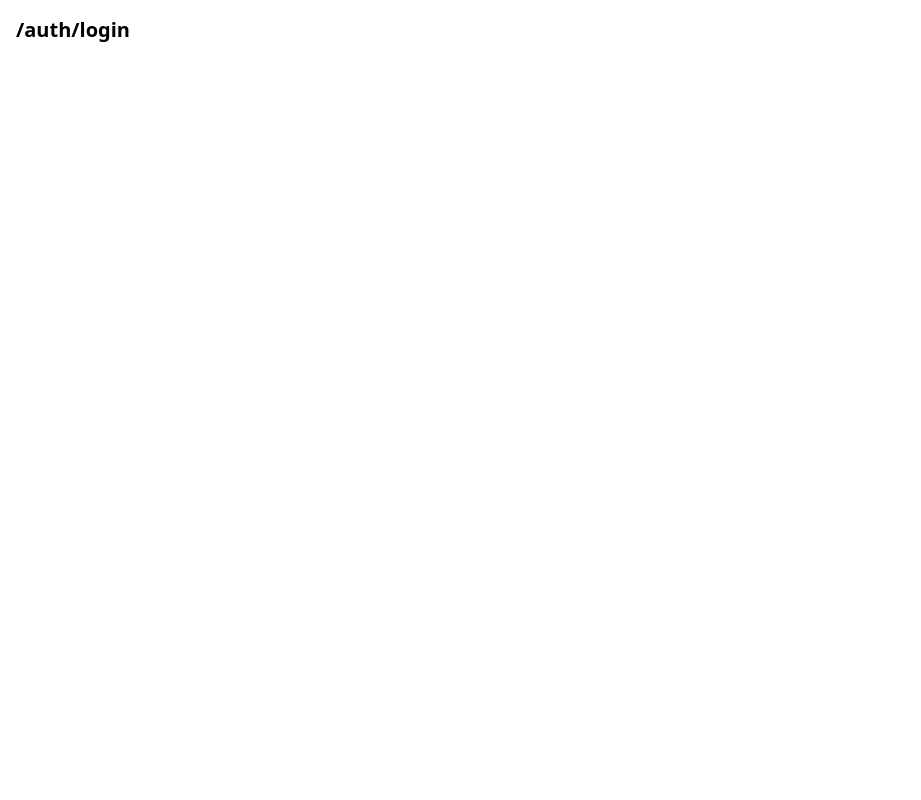
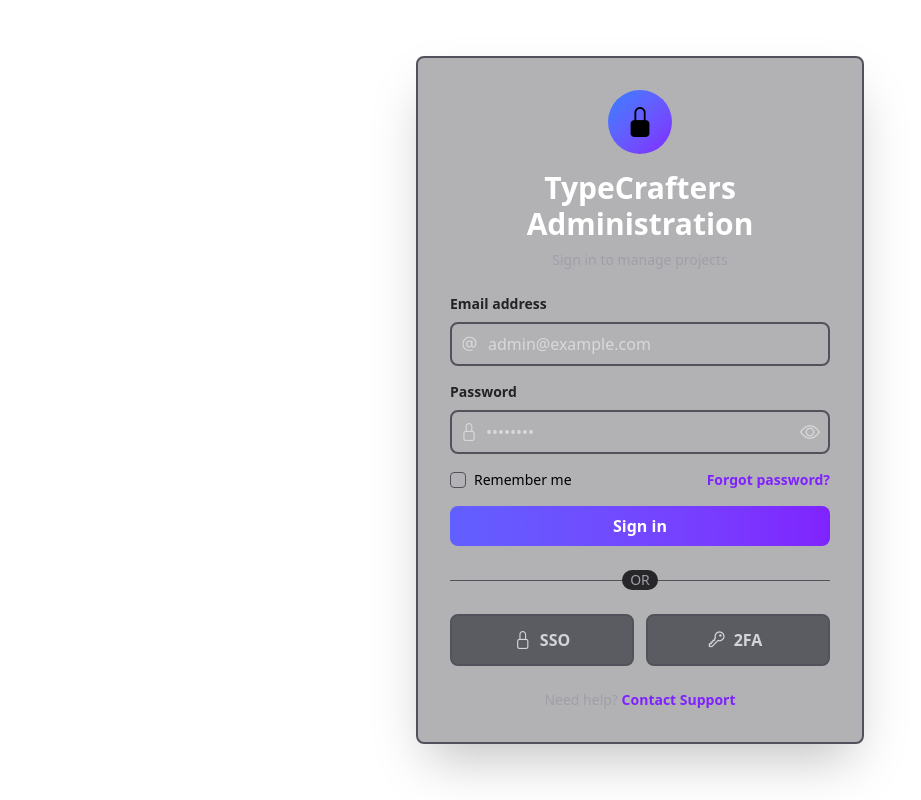
Before and after one commit to type-crafters/hq-admin, a SvelteKit app: page /auth/login in a window 1280 px wide. Shown: the whole page, without its empty margins (0-921 px from the left). Built offline with nearby package versions, Linux system fonts and the light colour scheme; no server answers.

Commit message:
Working login form

```diff
--- /dev/null
+++ b/src/common/interface/LoginResponse.ts
@@ -0,0 +1,4 @@
+export interface LoginResponse {
+    message: string;
+    roles?: string[];
+}
--- /dev/null
+++ b/src/common/interface/index.ts
@@ -0,0 +1 @@
+export type { LoginResponse } from "./LoginResponse";
--- a/src/lib/Container.svelte
+++ b/src/lib/Container.svelte
@@ -1,13 +1,25 @@
 <script lang="ts">
+    import type { Snippet } from "svelte";
+
     interface ContainerProps {
+        centered: boolean
+        children?: Snippet;
+        class?: string;
+        id?: string;
+        maxWidth: string;
         scrollable: boolean;
     }
 
-    const { scrollable }: ContainerProps = $props();
+    const { centered = false, children, class: className, id, maxWidth, scrollable }: ContainerProps = $props();
 </script>
 
-<section>
-    <div>
-
+<section {id} class={[
+    scrollable ? "overflow-y-auto" : "overflow-y-hidden",
+    "w-full px-4",
+    maxWidth,
+    centered ? "mx-auto" : ""
+]}>
+    <div id={`area:${id}`} class={["w-full", className]}>
+        {@render children?.()}
     </div>
 </section>
--- a/src/lib/Header.svelte
+++ b/src/lib/Header.svelte
@@ -1,6 +1,10 @@
 <script lang="ts">
     import Logo from "./Logo.svelte";
+    import LogoutButton from "./LogoutButton.svelte";
 </script>
-<header class="w-full px-6 py-1 bg-zinc-800 shadow-md">
-    <Logo />
+<header class="flex items-center w-full px-6 py-1 bg-zinc-800 shadow-md">
+    <div class="flex-1">
+        <Logo />
+    </div>
+    <LogoutButton />
 </header>
--- /dev/null
+++ b/src/lib/LogoutButton.svelte
@@ -0,0 +1,16 @@
+<script lang="ts">
+    const url = new URL(import.meta.env.VITE_API_URL!);
+    url.pathname = "/auth/logout";
+
+    let hovering = $state(false);
+</script>
+
+<a
+    onmouseenter={() => hovering = true}
+    onmouseleave={() => hovering = false}
+    href={url.toString()}
+    class="relative"
+    title="Log out"
+>
+    <i class={["bi", hovering ? "bi-door-open" : "bi-door-closed", "text-2xl p-2"]}></i>
+</a>
--- a/src/routes/(protected)/users/new/+page.svelte
+++ b/src/routes/(protected)/users/new/+page.svelte
@@ -1,3 +1,8 @@
-<section class="mx-auto w-full max-w-3xl px-4 h-full bg-blue-800">
-    <div id="area:invite-user" class="w-full h-full"></div>
-</section>
+<script>
+    import Container from "$lib/Container.svelte";
+
+</script>
+
+<Container id="new-user" maxWidth="max-w-3xl">
+
+</Container>
--- a/src/routes/+layout.server.ts
+++ b/src/routes/+layout.server.ts
@@ -1,6 +1,10 @@
 import { redirect } from "@sveltejs/kit";
 
 export const load = ({ url }) => {
+    if (!import.meta.env.VITE_API_URL) {
+        throw new Error("Missing required environment variable VITE_API_URL");
+    }
+
     if (url.pathname === "/") {
         throw redirect(302, "/dashboard")
     }
--- /dev/null
+++ b/src/routes/auth/login/+page.server.ts
@@ -0,0 +1,44 @@
+import assert, { AssertionError } from "assert";
+import type { Actions } from "./$types";
+import { fail } from "@sveltejs/kit";
+import type { LoginResponse } from "$common/interface";
+
+export const actions = {
+    default: async (event) => {
+        const data = await event.request.formData();
+        const email = data.get("email")?.valueOf();
+        const password = data.get("password")?.valueOf();
+        const rememberMeString = data.get("rememberMe")?.valueOf();
+
+        const rememberMe = rememberMeString === "on";
+
+        try {
+            assert(typeof email === "string" && email);
+            assert(typeof password === "string" && password);
+        } catch (error: unknown) {
+            console.log(`typeof email: ${typeof email}`);
+            console.log(`typeof password: ${typeof password}`);
+            console.log(`typeof rememberMe: ${typeof rememberMe}`);
+
+            if (error instanceof AssertionError) {
+                return fail(400);
+            }
+        }
+
+        const url = new URL(import.meta.env.VITE_API_URL!);
+        url.pathname = "/auth/login";
+
+        const response = await fetch(url, {
+            method: "POST",
+            headers: {
+                "Content-Type": "application/json"
+            },
+            body: JSON.stringify({ email, password, rememberMe })
+        });
+
+        if (response.ok) {
+            const { roles }: LoginResponse = await response.json();
+            void roles; // TODO save
+        }
+    }
+} satisfies Actions;
--- a/src/routes/auth/login/+page.svelte
+++ b/src/routes/auth/login/+page.svelte
@@ -1 +1,146 @@
-<h1 class="p-4 font-semibold text-xl">/auth/login</h1>
+<script lang="ts">
+    let showPassword: boolean = $state(false);
+
+    let form: HTMLFormElement;
+    function enterIsSubmit(event: KeyboardEvent): void {
+        if (event.key === "Enter") {
+            form?.submit();
+        }
+    }
+</script>
+
+<div class="w-full min-h-screen flex justify-center items-center p-4">
+    <div class="w-full max-w-md">
+        <!-- Login Card -->
+        <div class="bg-zinc-700/40 backdrop-blur-md border-2 border-zinc-600 rounded-lg shadow-2xl p-8 space-y-6 animate-fade-in">
+            <!-- Logo & Header -->
+            <div class="text-center space-y-2">
+                <div class="inline-flex items-center justify-center w-16 h-16 bg-linear-to-br from-blue-500 to-violet-600 rounded-full mb-4">
+                    <i class="bi bi-lock-fill text-3xl"></i>
+                </div>
+                <h1 class="text-3xl font-semibold text-white">
+                    TypeCrafters Administration
+                </h1>
+                <p class="text-zinc-400 text-sm">Sign in to manage projects</p>
+            </div>
+
+            <!-- Form -->
+            <form method="POST" class="space-y-4" bind:this={form}>
+                <!-- Email Input -->
+                <div class="space-y-2">
+                    <label for="email" class="block text-sm font-semibold opacity-80">Email address</label>
+                    <div class="group flex items-center gap-2 p-2 border-2 border-zinc-600 rounded-lg text-white placeholder:opacity-50 has-focus:ring-2 ring-violet-600 duration-150 has-focus:border-transparent outline-none">
+                        <i class="bi bi-at text-xl opacity-50"></i>
+                        <input
+                            type="email"
+                            name="email"
+                            id="email"
+                            onkeydown={enterIsSubmit}
+                            placeholder="admin@example.com"
+                            class="min-w-0 flex-1 focus:outline-none bg-transparent"
+                        >
+                    </div>
+                </div>
+                <!-- Password Input -->
+                 <div class="space-y-2">
+                    <label for="password" class="block text-sm font-semibold opacity-80">Password</label>
+                    <div class="group flex items-center gap-2 p-2 border-2 border-zinc-600 rounded-lg text-white placeholder:opacity-50 has-focus:ring-2 ring-violet-600 duration-150 has-focus:border-transparent outline-none">
+                        <i class="bi bi-lock text-lg opacity-50"></i>
+                        <input
+                            type={showPassword ? "text" : "password"}
+                            name="password"
+                            id="password"
+                            onkeydown={enterIsSubmit}
+                            placeholder="••••••••"
+                            class="min-w-0 flex-1 focus:outline-none bg-transparent"
+                        >
+                        <!-- svelte-ignore a11y_no_noninteractive_tabindex -->
+                        <label tabindex="0" for="show-password" class="cursor-pointer">
+                            <input type="checkbox" name="show-password" id="show-password" class="hidden" bind:checked={showPassword}>
+                            <i class={[ "bi", showPassword ? "bi-eye-slash" : "bi-eye", "text-xl opacity-50"]}></i>
+                        </label>
+                    </div>
+                </div>
+                <!-- Remember Me & Forgot Password -->
+                <div class="flex items-center justify-between text-sm">
+                    <!-- svelte-ignore a11y_no_noninteractive_tabindex -->
+                    <label tabindex="0" for="rememberMe" class="group flex gap-2 items-center cursor-pointer">
+                        <input
+                            type="checkbox"
+                            class="hidden"
+                            name="rememberMe"
+                            id="rememberMe"
+                        />
+                        <div
+                            role="presentation"
+                            class="size-4 flex items-center justify-center rounded border border-zinc-600 group-has-focus:ring-2 ring-violet-600"
+                        >
+                            <i class="bi bi-check text-lg text-violet-500 scale-0 group-has-checked:scale-100 duration-150"></i>
+                        </div>
+                        <span>Remember me</span>
+                    </label>
+                    <a href="/" class="text-violet-600 hover:text-violet-400 hover:underline font-semibold">
+                        Forgot password?
+                    </a>
+                </div>
+
+                <!-- Login Button -->
+                <input
+                    type="submit"
+                    value="Sign in"
+                    class="w-full py-2 rounded-lg bg-linear-to-r from-indigo-500 to-violet-600 hover:from-violet-600 hover:to-indigo-500 hover:scale-101 active:scale-100 text-white font-semibold transition-all duration-200 cursor-pointer"
+                >
+            </form>
+            <!-- Divider -->
+            <div class="relative">
+                <div class="absolute inset-0 flex items-center">
+                    <div class="w-full border-t border-zinc-600"></div>
+                </div>
+                <div class="relative flex justify-center text-sm">
+                    <span class="px-2 bg-zinc-800 rounded-full text-zinc-400">OR</span>
+                </div>
+            </div>
+
+            <!-- Social Login Options -->
+            <div class="grid md:grid-cols-2 gap-3">
+                <button
+                    class="flex items-center justify-center gap-2 py-3 px-4 border-2 border-zinc-600 bg-zinc-700/75 rounded-lg hover:border-violet-600 hover:bg-zinc-600/40 transition-all font-semibold text-zinc-300"
+                >
+                    <i class="bi bi-lock text-lg"></i>
+                    <span>SSO</span>
+                </button>
+                <button
+                    class="flex items-center justify-center gap-2 py-3 px-4 border-2 border-zinc-600 bg-zinc-700/75 rounded-lg hover:border-violet-600 hover:bg-zinc-600/40 transition-all font-semibold text-zinc-300"
+                >
+                    <i class="bi bi-key text-xl rotate-135 -ml-2"></i>
+                    <span>2FA</span>
+                </button>
+            </div>
+
+            <!-- Footer -->
+            <p class="text-center text-sm text-zinc-400">
+                <span>Need help?</span>
+                <a href="/" class="text-violet-600 hover:text-purple-400 font-semibold">
+                    Contact Support
+                </a>
+            </p>
+        </div>
+    </div>
+</div>
+
+<style>
+    @keyframes fade-in {
+        from {
+            opacity: 0;
+            transform: translateY(-20px);
+        }
+        to {
+            opacity: 1;
+            transform: translateY(0);
+        }
+    }
+
+    .animate-fade-in {
+        animation: fade-in 0.5s ease-out;
+    }
+</style>
--- a/src/styles/index.css
+++ b/src/styles/index.css
@@ -8,7 +8,7 @@ html,
 body {
     width: 100%;
     height: 100vh;
-    overflow: hidden;
+    /* overflow: hidden; */
     background-color: light-dark(white, var(--color-zinc-900));
 }
 
--- a/svelte.config.ts
+++ b/svelte.config.ts
@@ -5,7 +5,8 @@ const config: Config = {
     kit: {
         adapter: adapter(),
         alias: {
-            $styles: "src/styles"
+            $styles: "src/styles",
+            $common: "src/common"
         },
     },
     compilerOptions: {
```
